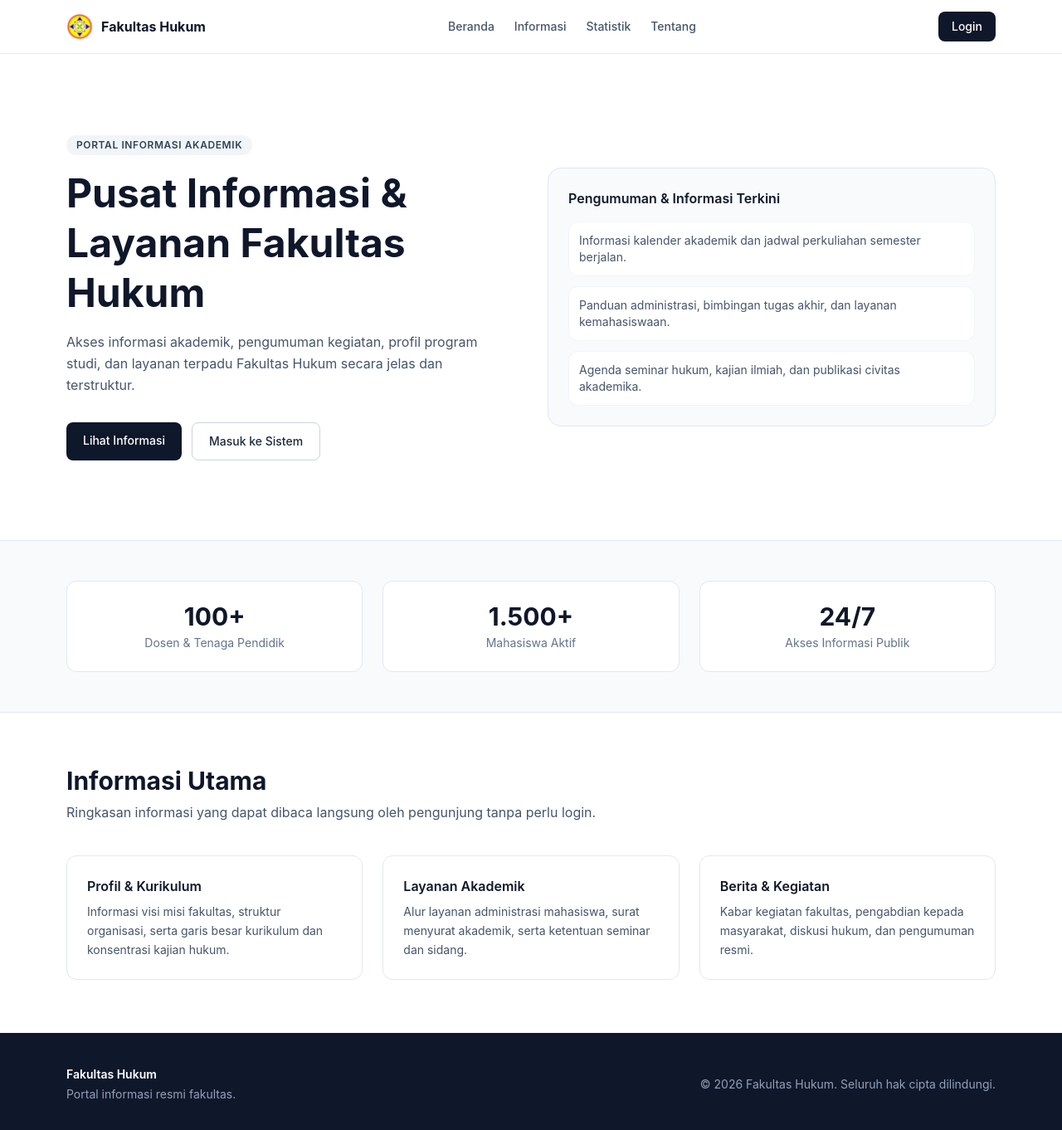
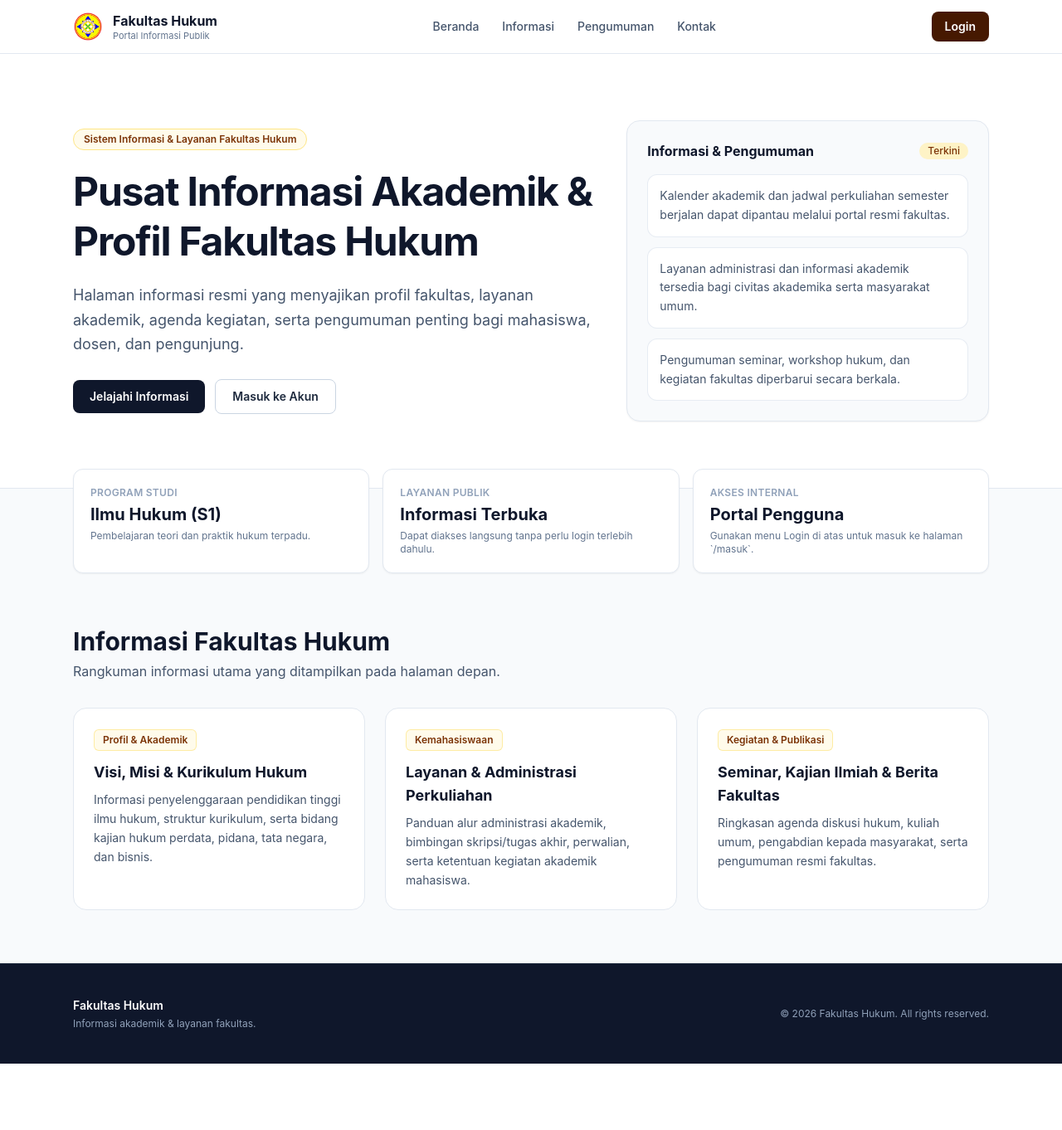
Before and after one commit to KelompokEksentrik/laravel-fakultas-hukum, a React (Vite) app in the folder frontend/: page / in a window 1280 px wide. Shown: the top 1362 px of the page at 83% size. After the commit the page ends 1282 px from the top, so only its background shows below. Built offline with nearby package versions, Linux system fonts and the light colour scheme.

Commit message:
membuat landing page

```diff
--- a/frontend/src/page/LandingPage.tsx
+++ b/frontend/src/page/LandingPage.tsx
@@ -1,136 +1,277 @@
+import { useState } from "react";
 import { Link } from "react-router-dom";
 
+interface InfoItem {
+    kategori: string;
+    judul: string;
+    ringkasan: string;
+}
+
+const INFORMASI_UTAMA: InfoItem[] = [
+    {
+        kategori: "Profil & Akademik",
+        judul: "Visi, Misi & Kurikulum Hukum",
+        ringkasan:
+            "Informasi penyelenggaraan pendidikan tinggi ilmu hukum, struktur kurikulum, serta bidang kajian hukum perdata, pidana, tata negara, dan bisnis.",
+    },
+    {
+        kategori: "Kemahasiswaan",
+        judul: "Layanan & Administrasi Perkuliahan",
+        ringkasan:
+            "Panduan alur administrasi akademik, bimbingan skripsi/tugas akhir, perwalian, serta ketentuan kegiatan akademik mahasiswa.",
+    },
+    {
+        kategori: "Kegiatan & Publikasi",
+        judul: "Seminar, Kajian Ilmiah & Berita Fakultas",
+        ringkasan:
+            "Ringkasan agenda diskusi hukum, kuliah umum, pengabdian kepada masyarakat, serta pengumuman resmi fakultas.",
+    },
+];
+
+const PENGUMUMAN_RINGKAS: string[] = [
+    "Kalender akademik dan jadwal perkuliahan semester berjalan dapat dipantau melalui portal resmi fakultas.",
+    "Layanan administrasi dan informasi akademik tersedia bagi civitas akademika serta masyarakat umum.",
+    "Pengumuman seminar, workshop hukum, dan kegiatan fakultas diperbarui secara berkala.",
+];
+
 export default function LandingPage() {
+    const [menuTerbuka, setMenuTerbuka] = useState(false);
+
     return (
-    <div className="min-h-screen bg-white text-slate-800 flex flex-col">
-      {/* Headbar / Navbar */}
-      <header className="sticky top-0 z-30 bg-white/95 backdrop-blur border-b border-slate-200">
-        <div className="max-w-6xl mx-auto px-4 h-16 flex items-center justify-between">
-          <Link to="/" className="flex items-center gap-2.5 font-bold text-slate-900">
-            <img src="/unpam-logo.png" alt="Logo Fakultas Hukum" className="h-8 w-8 object-contain" />
-            <span>Fakultas Hukum</span>
+        <div className="min-h-screen bg-slate-50 text-slate-800 flex flex-col">
+            {/* Headbar */}
+            <header className="sticky top-0 z-40 bg-white/95 backdrop-blur border-b border-slate-200">
+                <div className="max-w-6xl mx-auto px-4 sm:px-6 h-16 flex items-center justify-between gap-4">
+                    <Link to="/" className="flex items-center gap-3 shrink-0">
+                        <img
+                            src="/unpam-logo.png"
+                            alt="Logo Fakultas Hukum"
+                            className="h-9 w-9 object-contain"
+                        />
+                        <div className="leading-tight">
+                            <div className="font-bold text-slate-900 text-sm sm:text-base">
+                                Fakultas Hukum
+                            </div>
+                            <div className="text-[11px] text-slate-500 hidden sm:block">
+                                Portal Informasi Publik
+                            </div>
+                        </div>
                     </Link>
 
-          <nav className="hidden md:flex items-center gap-6 text-sm font-medium text-slate-600">
-            <a href="#beranda" className="hover:text-slate-900">Beranda</a>
-            <a href="#informasi" className="hover:text-slate-900">Informasi</a>
-            <a href="#statistik" className="hover:text-slate-900">Statistik</a>
-            <a href="#tentang" className="hover:text-slate-900">Tentang</a>
+                    {/* Navigasi Desktop */}
+                    <nav className="hidden md:flex items-center gap-7 text-sm font-medium text-slate-600">
+                        <a href="#beranda" className="hover:text-slate-900 transition">
+                            Beranda
+                        </a>
+                        <a href="#informasi" className="hover:text-slate-900 transition">
+                            Informasi
+                        </a>
+                        <a href="#pengumuman" className="hover:text-slate-900 transition">
+                            Pengumuman
+                        </a>
+                        <a href="#kontak" className="hover:text-slate-900 transition">
+                            Kontak
+                        </a>
                     </nav>
 
+                    {/* Aksi Kanan: Tombol Login ke /masuk + Menu Mobile */}
+                    <div className="flex items-center gap-2.5">
                         <Link
                             to="/masuk"
-            className="px-4 py-2 rounded-lg bg-slate-900 text-white text-sm font-medium hover:bg-slate-800 transition"
+                            className="px-4 py-2 rounded-lg bg-amber-950 text-white text-sm font-semibold hover:bg-amber-900 transition shadow-xs"
                         >
                             Login
                         </Link>
+
+                        <button
+                            type="button"
+                            onClick={() => setMenuTerbuka((prev) => !prev)}
+                            className="md:hidden p-2 rounded-lg border border-slate-200 text-slate-700 hover:bg-slate-100"
+                            aria-label="Buka menu navigasi"
+                        >
+                            {menuTerbuka ? "✕" : "☰"}
+                        </button>
                     </div>
+                </div>
+
+                {/* Menu Mobile */}
+                {menuTerbuka && (
+                    <div className="md:hidden bg-white border-t border-slate-200 px-4 py-3 space-y-2 text-sm font-medium text-slate-700">
+                        <a
+                            href="#beranda"
+                            onClick={() => setMenuTerbuka(false)}
+                            className="block py-1.5 hover:text-slate-950"
+                        >
+                            Beranda
+                        </a>
+                        <a
+                            href="#informasi"
+                            onClick={() => setMenuTerbuka(false)}
+                            className="block py-1.5 hover:text-slate-950"
+                        >
+                            Informasi
+                        </a>
+                        <a
+                            href="#pengumuman"
+                            onClick={() => setMenuTerbuka(false)}
+                            className="block py-1.5 hover:text-slate-950"
+                        >
+                            Pengumuman
+                        </a>
+                        <a
+                            href="#kontak"
+                            onClick={() => setMenuTerbuka(false)}
+                            className="block py-1.5 hover:text-slate-950"
+                        >
+                            Kontak
+                        </a>
+                    </div>
+                )}
             </header>
 
-      {/* Hero Section */}
+            {/* Konten Utama */}
             <main className="flex-1">
-        <section id="beranda" className="max-w-6xl mx-auto px-4 py-16 md:py-24 grid md:grid-cols-2 gap-10 items-center">
-          <div>
-            <span className="inline-block text-xs font-semibold uppercase tracking-wider px-3 py-1 rounded-full bg-slate-100 text-slate-700 mb-4">
-              Portal Informasi Akademik
+                {/* Hero Banner */}
+                <section id="beranda" className="bg-white border-b border-slate-200">
+                    <div className="max-w-6xl mx-auto px-4 sm:px-6 py-14 md:py-20 grid md:grid-cols-12 gap-10 items-center">
+                        <div className="md:col-span-7 space-y-5">
+                            <span className="inline-block px-3 py-1 rounded-full text-xs font-semibold bg-amber-50 text-amber-900 border border-amber-200">
+                                Sistem Informasi & Layanan Fakultas Hukum
                             </span>
-            <h1 className="text-3xl md:text-5xl font-bold text-slate-900 leading-tight mb-4">
-              Pusat Informasi & Layanan Fakultas Hukum
+                            <h1 className="text-3xl sm:text-4xl lg:text-5xl font-bold text-slate-900 tracking-tight leading-tight">
+                                Pusat Informasi Akademik & Profil Fakultas Hukum
                             </h1>
-            <p className="text-slate-600 leading-relaxed mb-8">
-              Akses informasi akademik, pengumuman kegiatan, profil program studi, dan layanan terpadu Fakultas Hukum secara jelas dan terstruktur.
+                            <p className="text-slate-600 text-base sm:text-lg leading-relaxed max-w-2xl">
+                                Halaman informasi resmi yang menyajikan profil fakultas, layanan akademik, agenda kegiatan, serta pengumuman penting bagi mahasiswa, dosen, dan pengunjung.
                             </p>
-            <div className="flex flex-wrap gap-3">
+                            <div className="pt-2 flex flex-wrap items-center gap-3">
                                 <a
                                     href="#informasi"
-                className="px-5 py-3 rounded-lg bg-slate-900 text-white text-sm font-medium hover:bg-slate-800 transition"
+                                    className="px-5 py-2.5 rounded-lg bg-slate-900 text-white text-sm font-semibold hover:bg-slate-800 transition"
                                 >
-                Lihat Informasi
+                                    Jelajahi Informasi
                                 </a>
                                 <Link
                                     to="/masuk"
-                className="px-5 py-3 rounded-lg border border-slate-300 text-slate-800 text-sm font-medium hover:bg-slate-50 transition"
+                                    className="px-5 py-2.5 rounded-lg border border-slate-300 bg-white text-slate-800 text-sm font-semibold hover:bg-slate-50 transition"
                                 >
-                Masuk ke Sistem
+                                    Masuk ke Akun
                                 </Link>
                             </div>
                         </div>
 
-          <div className="bg-slate-50 border border-slate-200 rounded-2xl p-6 space-y-4">
-            <h2 className="font-semibold text-slate-900">Pengumuman & Informasi Terkini</h2>
+                        {/* Kartu Ringkasan Cepat */}
+                        <div id="pengumuman" className="md:col-span-5">
+                            <div className="rounded-2xl bg-slate-50 border border-slate-200 p-6 shadow-xs">
+                                <div className="flex items-center justify-between mb-4">
+                                    <h2 className="font-bold text-slate-900 text-base">
+                                        Informasi & Pengumuman
+                                    </h2>
+                                    <span className="text-xs font-medium text-amber-900 bg-amber-100 px-2.5 py-0.5 rounded-full">
+                                        Terkini
+                                    </span>
+                                </div>
                                 <ul className="space-y-3 text-sm text-slate-600">
-              <li className="p-3 rounded-xl bg-white border border-slate-100">
-                Informasi kalender akademik dan jadwal perkuliahan semester berjalan.
+                                    {PENGUMUMAN_RINGKAS.map((item, index) => (
+                                        <li
+                                            key={index}
+                                            className="p-3.5 rounded-xl bg-white border border-slate-200/80 leading-relaxed"
+                                        >
+                                            {item}
                                         </li>
-              <li className="p-3 rounded-xl bg-white border border-slate-100">
-                Panduan administrasi, bimbingan tugas akhir, dan layanan kemahasiswaan.
-              </li>
-              <li className="p-3 rounded-xl bg-white border border-slate-100">
-                Agenda seminar hukum, kajian ilmiah, dan publikasi civitas akademika.
-              </li>
+                                    ))}
                                 </ul>
                             </div>
-        </section>
-
-        {/* Statistik Ringkas */}
-        <section id="statistik" className="bg-slate-50 border-y border-slate-200 py-12">
-          <div className="max-w-6xl mx-auto px-4 grid grid-cols-1 sm:grid-cols-3 gap-6 text-center">
-            <div className="bg-white p-6 rounded-xl border border-slate-200">
-              <div className="text-3xl font-bold text-slate-900">100+</div>
-              <div className="text-sm text-slate-500 mt-1">Dosen & Tenaga Pendidik</div>
-            </div>
-            <div className="bg-white p-6 rounded-xl border border-slate-200">
-              <div className="text-3xl font-bold text-slate-900">1.500+</div>
-              <div className="text-sm text-slate-500 mt-1">Mahasiswa Aktif</div>
-            </div>
-            <div className="bg-white p-6 rounded-xl border border-slate-200">
-              <div className="text-3xl font-bold text-slate-900">24/7</div>
-              <div className="text-sm text-slate-500 mt-1">Akses Informasi Publik</div>
                         </div>
                     </div>
                 </section>
 
-        {/* Bagian Informasi / Layanan */}
-        <section id="informasi" className="max-w-6xl mx-auto px-4 py-16">
-          <div className="max-w-2xl mb-10">
-            <h2 className="text-2xl md:text-3xl font-bold text-slate-900 mb-2">Informasi Utama</h2>
-            <p className="text-slate-600">
-              Ringkasan informasi yang dapat dibaca langsung oleh pengunjung tanpa perlu login.
+                {/* Baris Ringkasan Singkat */}
+                <section className="max-w-6xl mx-auto px-4 sm:px-6 -mt-6 relative z-10">
+                    <div className="grid grid-cols-1 sm:grid-cols-3 gap-4">
+                        <div className="bg-white rounded-xl border border-slate-200 p-5 shadow-xs">
+                            <div className="text-xs font-semibold uppercase tracking-wide text-slate-400">
+                                Program Studi
+                            </div>
+                            <div className="text-xl font-bold text-slate-900 mt-1">
+                                Ilmu Hukum (S1)
+                            </div>
+                            <p className="text-xs text-slate-500 mt-1">
+                                Pembelajaran teori dan praktik hukum terpadu.
                             </p>
                         </div>
 
-          <div className="grid md:grid-cols-3 gap-6">
-            <div className="p-6 rounded-xl border border-slate-200">
-              <h3 className="font-semibold text-slate-900 mb-2">Profil & Kurikulum</h3>
-              <p className="text-sm text-slate-600 leading-relaxed">
-                Informasi visi misi fakultas, struktur organisasi, serta garis besar kurikulum dan konsentrasi kajian hukum.
+                        <div className="bg-white rounded-xl border border-slate-200 p-5 shadow-xs">
+                            <div className="text-xs font-semibold uppercase tracking-wide text-slate-400">
+                                Layanan Publik
+                            </div>
+                            <div className="text-xl font-bold text-slate-900 mt-1">
+                                Informasi Terbuka
+                            </div>
+                            <p className="text-xs text-slate-500 mt-1">
+                                Dapat diakses langsung tanpa perlu login terlebih dahulu.
                             </p>
                         </div>
-            <div className="p-6 rounded-xl border border-slate-200">
-              <h3 className="font-semibold text-slate-900 mb-2">Layanan Akademik</h3>
-              <p className="text-sm text-slate-600 leading-relaxed">
-                Alur layanan administrasi mahasiswa, surat menyurat akademik, serta ketentuan seminar dan sidang.
+
+                        <div className="bg-white rounded-xl border border-slate-200 p-5 shadow-xs">
+                            <div className="text-xs font-semibold uppercase tracking-wide text-slate-400">
+                                Akses Internal
+                            </div>
+                            <div className="text-xl font-bold text-slate-900 mt-1">
+                                Portal Pengguna
+                            </div>
+                            <p className="text-xs text-slate-500 mt-1">
+                                Gunakan menu Login di atas untuk masuk ke halaman `/masuk`.
                             </p>
                         </div>
-            <div className="p-6 rounded-xl border border-slate-200">
-              <h3 className="font-semibold text-slate-900 mb-2">Berita & Kegiatan</h3>
-              <p className="text-sm text-slate-600 leading-relaxed">
-                Kabar kegiatan fakultas, pengabdian kepada masyarakat, diskusi hukum, dan pengumuman resmi.
+                    </div>
+                </section>
+
+                {/* Daftar Informasi Utama */}
+                <section id="informasi" className="max-w-6xl mx-auto px-4 sm:px-6 py-16">
+                    <div className="mb-8">
+                        <h2 className="text-2xl sm:text-3xl font-bold text-slate-900">
+                            Informasi Fakultas Hukum
+                        </h2>
+                        <p className="text-slate-600 text-sm sm:text-base mt-1.5">
+                            Rangkuman informasi utama yang ditampilkan pada halaman depan.
                         </p>
                     </div>
+
+                    <div className="grid grid-cols-1 md:grid-cols-3 gap-6">
+                        {INFORMASI_UTAMA.map((info) => (
+                            <article
+                                key={info.judul}
+                                className="bg-white rounded-2xl border border-slate-200 p-6 flex flex-col justify-between hover:border-slate-300 transition"
+                            >
+                                <div>
+                                    <span className="inline-block text-xs font-semibold text-amber-900 bg-amber-50 border border-amber-200/70 px-2.5 py-1 rounded-md mb-3">
+                                        {info.kategori}
+                                    </span>
+                                    <h3 className="text-lg font-bold text-slate-900 mb-2">
+                                        {info.judul}
+                                    </h3>
+                                    <p className="text-sm text-slate-600 leading-relaxed">
+                                        {info.ringkasan}
+                                    </p>
+                                </div>
+                            </article>
+                        ))}
                     </div>
                 </section>
             </main>
 
             {/* Footer */}
-      <footer id="tentang" className="bg-slate-900 text-slate-300 py-10">
-        <div className="max-w-6xl mx-auto px-4 flex flex-col md:flex-row items-start md:items-center justify-between gap-4 text-sm">
+            <footer id="kontak" className="bg-slate-900 text-slate-300 border-t border-slate-800">
+                <div className="max-w-6xl mx-auto px-4 sm:px-6 py-10 flex flex-col sm:flex-row items-start sm:items-center justify-between gap-4 text-sm">
                     <div>
                         <div className="font-semibold text-white">Fakultas Hukum</div>
-            <p className="text-slate-400 mt-1">Portal informasi resmi fakultas.</p>
+                        <p className="text-slate-400 text-xs mt-1">
+                            Informasi akademik & layanan fakultas.
+                        </p>
                     </div>
-          <div className="text-slate-400">
-            © {new Date().getFullYear()} Fakultas Hukum. Seluruh hak cipta dilindungi.
+                    <div className="text-xs text-slate-400">
+                        © {new Date().getFullYear()} Fakultas Hukum. All rights reserved.
                     </div>
                 </div>
             </footer>
```
Lines whose indentation alone changed are shown as unchanged.
